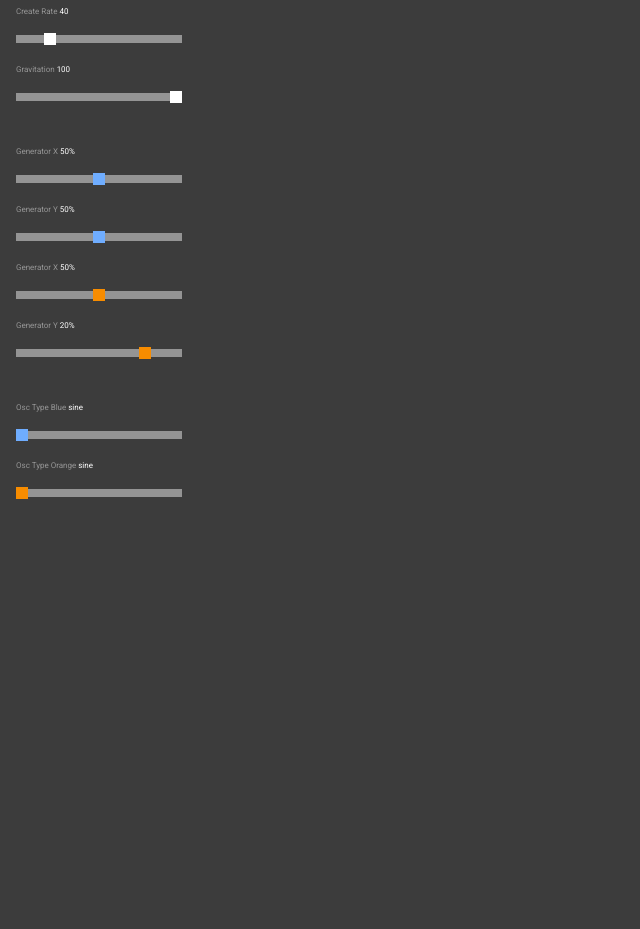
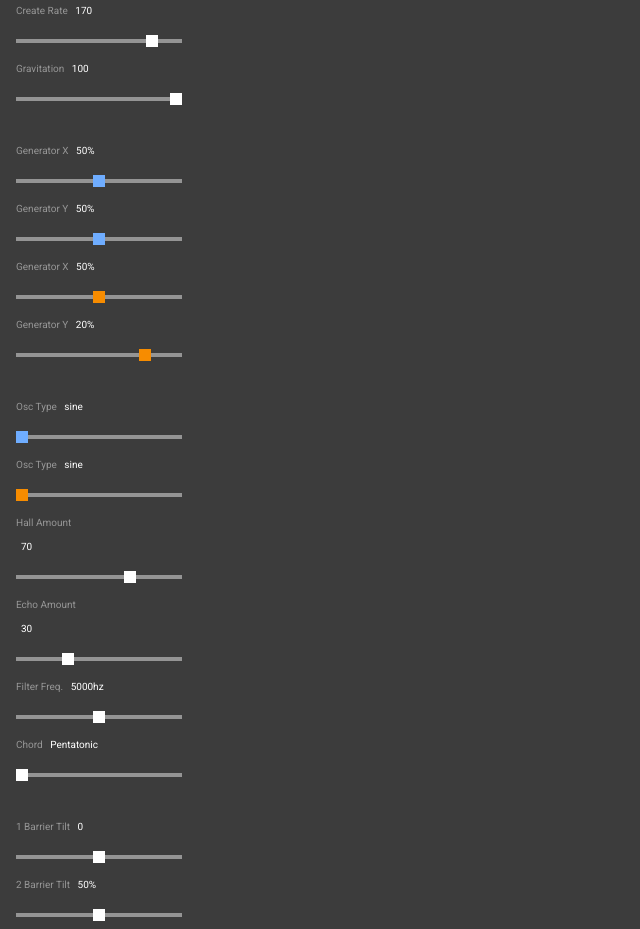
Before and after one commit to GrantEadie/-capstone--gravitone, a React app: page / in a window 1280 px wide. Shown: the part 265-1194 px from the top of the page, without its empty margins (0-640 px from the left). Before the commit the page ends 800 px from the top, so only its background shows below. Built offline with nearby package versions, Linux system fonts and the light colour scheme.

Commit message:
continue angle build.

```diff
--- a/src/components/Chords.js
+++ b/src/components/Chords.js
@@ -0,0 +1,82 @@
+export const Am7 = [
+  "A7",
+  "F6",
+  "E6",
+  "C6",
+  "A6",
+  "F5",
+  "E5",
+  "C5",
+  "A5",
+  "F4",
+  "E4",
+  "C4",
+  "A4",
+  "F3",
+  "E3",
+  "C3",
+  "A3",
+];
+
+export const CM6 = [
+  "A7",
+  "G6",
+  "E6",
+  "C6",
+  "A6",
+  "G5",
+  "E5",
+  "C5",
+  "A5",
+  "G4",
+  "E4",
+  "C4",
+  "A4",
+  "G3",
+  "E3",
+  "C3",
+  "A3",
+];
+
+export const Dm7 = [
+  "D7",
+  "B6",
+  "A6",
+  "F6",
+  "D6",
+  "B5",
+  "A5",
+  "F5",
+  "D5",
+  "B4",
+  "A4",
+  "F4",
+  "D4",
+  "B3",
+  "A3",
+  "F3",
+  "D3",
+];
+
+export const Pentatonic = [
+  "A6",
+  "G6",
+  "E6",
+  "D6",
+  "C6",
+  "A5",
+  "G5",
+  "E5",
+  "D5",
+  "C5",
+  "A4",
+  "G4",
+  "E4",
+  "D4",
+  "C4",
+  "A3",
+  "G3",
+  "E3",
+  "D3",
+  "C3",
+];
--- a/src/components/Fader.js
+++ b/src/components/Fader.js
@@ -7,20 +7,21 @@ function Fader(props) {
 
 return (
   <>
-  <label htmlFor={handleInputId} style={{fontSize: "1vmin", color: "rgb(150,150,150)", display: "inline"}}>
-        {handleTitle}{'    '}
-      </label>
+  <p style={{fontSize: "10px", color: "rgb(150,150,150)", display: "inline"}}>
+        {handleTitle}{' '}
         <input
           style={{
             background: "transparent",
             border: "none",
             color: "white",
-            fontSize: "1vmin",
+            fontSize: "10px",
+            marginLeft: "5px"
           }}
           id={handleInputId}
           type="text"
           defaultValue={handleDefaultDisplayValue}
-        ></input>
+          ></input>
+          </p>
       <div className="slidecontainer1">
         <input
           style={{ marginLeft: "-5px" }}
--- a/src/components/Interface.js
+++ b/src/components/Interface.js
@@ -72,8 +72,8 @@ function Interface(props) {
           handleChangeAmount={props.handleChangeRate}
           handleMax="200"
           handleMin="5"
-          handleDefaultValue="40"
-          handleDefaultDisplayValue="40"
+          handleDefaultValue="170"
+          handleDefaultDisplayValue="170"
           sliderName="slider3"
         />
         <Fader
@@ -135,24 +135,85 @@ function Interface(props) {
         <br />
         <br />
         <Fader
-          handleTitle="Osc Type Blue"
+          handleTitle="Osc Type"
           handleInputId="oscType"
           handleChangeAmount={props.handleChangeOscType1}
-          handleMax="5"
+          handleMax="3"
           handleMin="0"
           handleDefaultValue="0"
           handleDefaultDisplayValue="sine"
           sliderName="slider2"
         />
         <Fader
-          handleTitle="Osc Type Orange"
+          handleTitle="Osc Type"
           handleInputId="oscType1"
           handleChangeAmount={props.handleChangeOscType2}
-          handleMax="5"
+          handleMax="3"
           handleMin="0"
           handleDefaultValue="0"
           handleDefaultDisplayValue="sine"
           sliderName="slider1"
+        />
+        <Fader
+          handleTitle="Hall Amount"
+          handleInputId="reverb"
+          handleChangeAmount={props.handleReverb}
+          handleMax="100"
+          handleMin="0"
+          handleDefaultValue="70"
+          handleDefaultDisplayValue="70"
+          sliderName="slider3"
+        />
+        <Fader
+          handleTitle="Echo Amount"
+          handleInputId="delayWet"
+          handleChangeAmount={props.handleDelayAmount}
+          handleMax="100"
+          handleMin="0"
+          handleDefaultValue="30"
+          handleDefaultDisplayValue="30"
+          sliderName="slider3"
+        />
+        <Fader
+          handleTitle="Filter Freq."
+          handleInputId="filterFreq"
+          handleChangeAmount={props.handleFreqAmount}
+          handleMax="10000"
+          handleMin="20"
+          handleDefaultValue="5000"
+          handleDefaultDisplayValue="5000hz"
+          sliderName="slider3"
+        />
+        <Fader
+          handleTitle="Chord"
+          handleInputId="chordName"
+          handleChangeAmount={props.handleChord}
+          handleMax="3"
+          handleMin="0"
+          handleDefaultValue="0"
+          handleDefaultDisplayValue="Pentatonic"
+          sliderName="slider3"
+        />
+        <br/><br/>
+        <Fader
+          handleTitle="1 Barrier Tilt"
+          handleInputId="barrier1Tilt"
+          handleChangeAmount={props.handleBarrier1Tilt}
+          handleMax="1000"
+          handleMin="-1000"
+          handleDefaultValue="0"
+          handleDefaultDisplayValue="0"
+          sliderName="slider3"
+        />
+        <Fader
+          handleTitle="2 Barrier Tilt"
+          handleInputId="barrier2Tilt"
+          handleChangeAmount={props.handleBarrier2Tilt}
+          handleMax="1000"
+          handleMin="0"
+          handleDefaultValue="500"
+          handleDefaultDisplayValue="50%"
+          sliderName="slider3"
         />
       </div>
     </>
@@ -169,7 +230,13 @@ Interface.propTypes = {
   handleBeginAuto1: PropTypes.func,
   handleMouseGenerate: PropTypes.func,
   buttonCSS: PropTypes.object,
-  handleChangeOscType1: PropTypes.func
+  handleChangeOscType1: PropTypes.func,
+  handleReverb: PropTypes.func,
+  handleDelayAmount: PropTypes.func,
+  handleFreqAmount: PropTypes.func,
+  handleChord: PropTypes.func,
+  handleBarrier1Tilt: PropTypes.func,
+  handleBarrier2Tilt: PropTypes.func
 };
 
 export default Interface;
--- a/src/components/MainSynth.js
+++ b/src/components/MainSynth.js
@@ -1,9 +1,13 @@
 import * as Tone from 'tone';
 
 export default function MainSynth(noteArray, oscType) {
+  this.noteArray = noteArray;
   this.synth = new Tone.PolySynth(Tone.Synth, 32);
-  let reverb = new Tone.Reverb(10, 10)
-  reverb.wet.value = .75
+  this.reverb = new Tone.Reverb(15, 15)
+  this.delay = new Tone.FeedbackDelay(4, 0.5)
+  this.filter = new Tone.Filter(2000, "lowpass", -48)
+  this.delay.wet.value = .3
+  this.reverb.wet.value = .75
   this.synth.set({
     oscillator: {
     type:  oscType
@@ -15,12 +19,11 @@ export default function MainSynth(noteArray, oscType) {
     volume: -12
   })
 
-  this.synth.chain(reverb, Tone.Destination);
+  this.synth.chain(this.filter, this.reverb, this.delay, Tone.Destination);
 
 
 
   this.changeOscType = function(synthType) {
-    console.log(this.synth)
     this.synth.set({
       oscillator: {
         type: synthType
@@ -28,6 +31,24 @@ export default function MainSynth(noteArray, oscType) {
     })
   }
   this.playSynth = function(noteIndex, velocity) {
-    this.synth.triggerAttackRelease(noteArray[noteIndex], '32n', '+0', velocity);
+    this.synth.triggerAttackRelease(this.noteArray[noteIndex], '32n', '+0', velocity);
+  }
+
+  this.changeReverb = function(reverbAmount) {
+    const outputAmount = reverbAmount/100
+    this.reverb.wet.value = outputAmount
+  }
+
+  this.changeDelayAmount = function(delayAmount) {
+    const outputAmount = delayAmount/100
+    this.delay.delayTime.value = outputAmount
+  }
+
+  this.changeFilterFreq = function(filterFreq) {
+    this.filter.frequency.value = filterFreq
+  }
+
+  this.changeNoteArray = function(inputArray) {
+    this.noteArray = inputArray
   }
 }
--- a/src/components/MatterWorld.js
+++ b/src/components/MatterWorld.js
@@ -4,6 +4,7 @@ import Sketch from "react-p5";
 import Matter from "matter-js";
 import Interface from "./Interface";
 import Header from './Header';
+import { Am7, CM6, Dm7, Pentatonic } from './Chords';
 
 import Boundary from "./Boundary";
 import Circle from "./Circle";
@@ -32,21 +33,6 @@ let synthType = 'sine';
 let synthType1 = 'sine'
 let synth;
 let synth1;
-const noteArray = [
-  "D6",
-  "C6",
-  "A5",
-  "G5",
-  "F5",
-  "E5",
-  "C5",
-  "A4",
-  "G4",
-  "F4",
-  "E4",
-  "D4",
-  "C4",
-];
 
 function MatterWorld() {
   const [beginAuto, handleBeginAuto] = useState(false);
@@ -65,8 +51,8 @@ function MatterWorld() {
     handleBeginAuto1(!beginAuto1);
   };
 
-  synth = new MainSynth(noteArray, synthType);
-  synth1 = new MainSynth(noteArray, synthType1);
+  synth = new MainSynth(Am7, synthType);
+  synth1 = new MainSynth(Am7, synthType1);
 
   const setup = (p5, canvasParentRef) => {
     p5Main = p5;
@@ -83,8 +69,8 @@ function MatterWorld() {
       for (let i = 0; i < pairs.length; i++) {
         pair = pairs[i];
         circles.find((x) => x.body.id === pair.bodyB.id).genId === 1
-          ? synth.playSynth(Math.round(pair.bodyB.circleRadius / 5), 1)
-          : synth1.playSynth(Math.round(pair.bodyB.circleRadius / 5), 1);
+          ? synth.playSynth(Math.round(pair.bodyB.circleRadius / 4), 1)
+          : synth1.playSynth(Math.round(pair.bodyB.circleRadius / 4), 1);
 
       }
     });
@@ -104,7 +90,7 @@ function MatterWorld() {
       200,
       p5,
       world,
-      0.125
+      0.025
     );
     ground2 = new Boundary(
       p5Main.windowWidth*.6,
@@ -274,6 +260,55 @@ function MatterWorld() {
     synth1.changeOscType(synthType1)
     document.getElementById('oscType1').value = synthType1
   }
+
+  function changeReverb(event) {
+    let reverbAmount= parseInt(event.target.value)
+    synth.changeReverb(reverbAmount)
+    synth1.changeReverb(reverbAmount)
+    document.getElementById('reverb').value = reverbAmount
+  }
+
+  function changeDelayAmount(event) {
+    let delayAmount= parseInt(event.target.value)
+    synth.changeDelayAmount(delayAmount)
+    synth1.changeDelayAmount(delayAmount)
+    document.getElementById('delayWet').value = delayAmount
+  }
+
+  function changeFilterFreq(event) {
+    let freqAmount = parseInt(event.target.value)
+    synth.changeFilterFreq(freqAmount)
+    synth1.changeFilterFreq(freqAmount)
+    document.getElementById('filterFreq').value = freqAmount + "hz"
+  }
+
+  function changeNoteArray(event) {
+    let inputArray = parseInt(event.target.value)
+    if (inputArray === 0) {
+      synth.noteArray = Pentatonic
+      synth1.noteArray = Pentatonic
+      document.getElementById('chordName').value = 'Pentatonic'
+    } else if (inputArray === 1) {
+      synth.noteArray = CM6
+      synth1.noteArray = CM6
+      document.getElementById('chordName').value = 'C major 6'
+    } else if (inputArray === 2) {
+      synth.noteArray = Dm7
+      synth1.noteArray = Dm7
+      document.getElementById('chordName').value = 'D minor 7'
+    } else if (inputArray === 3) {
+      synth.noteArray = Am7
+      synth1.noteArray = Am7
+      document.getElementById('chordName').value = 'A minor 7'
+    }
+  }
+
+  function changeBarrier1Tilt(event) {
+    let inputTilt = parseInt(event.target.value)/1000
+    document.getElementById('barrier1Tilt').value = Math.PI * inputTilt
+    Body.setAnlge(ground1.body.angle, Math.PI * inputTilt)
+  }
+
   return (
     <>
     <Sketch setup={setup} draw={draw} mouseClicked={mp} />
@@ -291,6 +326,12 @@ function MatterWorld() {
           handleChangeRate={changeCreateRate}
           handleChangeOscType1={changeOscType1}
           handleChangeOscType2={changeOscType2}
+          handleReverb={changeReverb}
+          handleDelayAmount={changeDelayAmount}
+          handleFreqAmount={changeFilterFreq}
+          handleChord={changeNoteArray}
+          handleBarrier1Tilt={changeBarrier1Tilt}
+          // handleBarrier2Tilt={changeBarrier2Tilt}
         />
       </div>
     </>
--- a/src/index.css
+++ b/src/index.css
@@ -116,7 +116,7 @@ button {
 .slider1 {
   -webkit-appearance: none;
   width: 100%;
-  height: 8px;
+  height: 4px;
   background: #949494;
   outline: none;
   -webkit-transition: 0.2s;
@@ -147,7 +147,7 @@ button {
 .slider2 {
   -webkit-appearance: none;
   width: 100%;
-  height: 8px;
+  height: 4px;
   background: #949494;
   outline: none;
   -webkit-transition: 0.2s;
@@ -178,7 +178,7 @@ button {
 .slider3 {
   -webkit-appearance: none;
   width: 100%;
-  height: 8px;
+  height: 4px;
   background: #949494;
   outline: none;
   -webkit-transition: 0.2s;
```
Also changed, not shown: 1 other file.
